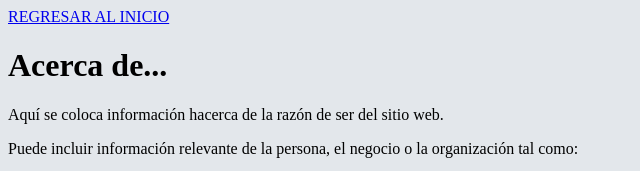
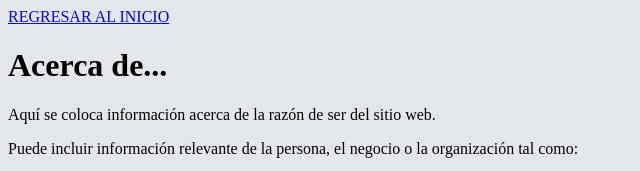
Before and after one commit to larayas78/ledadataanalitica.data.blog, a plain HTML site: page AzureHosting/about.html in a window 1280 px wide. Shown: the top 171 px of the page, 0-640 px from the left. Drawn offline with Linux system fonts and the light colour scheme.

Commit message:
Update about.html

```diff
--- a/AzureHosting/about.html
+++ b/AzureHosting/about.html
@@ -7,7 +7,7 @@
   <body style="background-color:#e3e7eb;">
     <A HREF="index.html">REGRESAR AL INICIO</A>
     <h1>Acerca de...</h1>
-    <p>Aquí se coloca información hacerca de la razón de ser del sitio web.</p>
+    <p>Aquí se coloca información acerca de la razón de ser del sitio web.</p>
     <p>Puede incluir información relevante de la persona, el negocio o la organización tal como:</p>
         <ul>
             <li> ¿Comó se llaman?</li>
```
